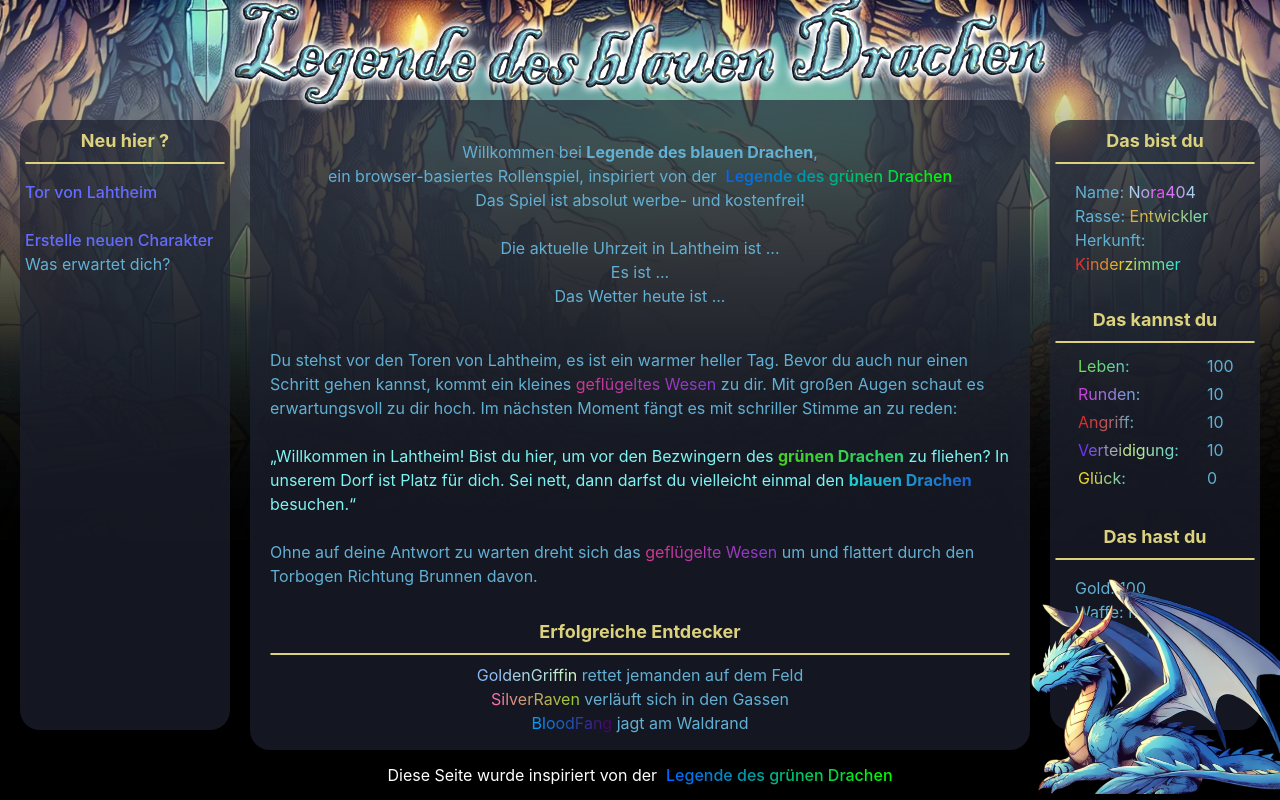
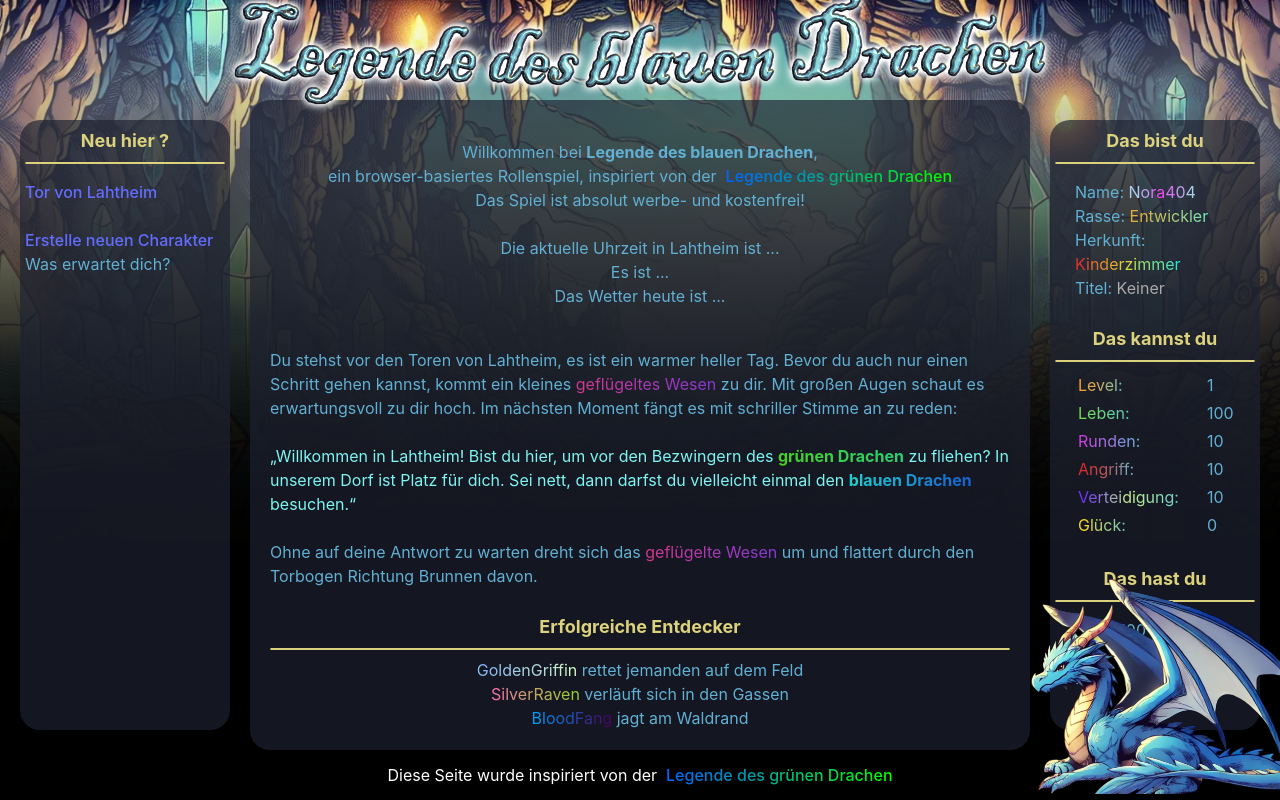
Before and after one commit to Nora404/blauerDrache, a React (Vite) app: page / in a window 1280 px wide. Built offline with nearby package versions, Linux system fonts and the light colour scheme.

Commit message:
player info

```diff
--- a/src/App.css
+++ b/src/App.css
@@ -147,7 +147,7 @@
 
 .text-left {
   text-align: left;
-  margin-bottom: 30px;
+  margin-bottom: 25px;
 }
 
 .max-width {
@@ -164,7 +164,7 @@ td {
 
 .table {
   padding-left: 20px;
-  margin-bottom: 30px;
+  margin-bottom: 25px;
 }
 
 hr {
--- a/src/charakter/YouAre.tsx
+++ b/src/charakter/YouAre.tsx
@@ -9,13 +9,16 @@ type YouAreProps = {
     raseColor?: string[],
     origin?: string;
     originColor?: string[],
+    titel?: string,
+    titelColor?: string[],
 };
 
 const YouAre: React.FC<YouAreProps> = (
-    { name = 'Nora404', rase = 'Entwickler', origin = 'Kinderzimmer',
+    { name = 'Nora404', rase = 'Entwickler', origin = 'Kinderzimmer', titel = "Keiner",
         nameColor = ['#abcdef', '#EE48F2', '#abcdef'],
         raseColor = ['#E3AD3C', '#78E3B4'],
-        originColor = ['#E33030', '#E3D82F', '#2EE3D3', '#5B2EE3']
+        originColor = ['#E33030', '#E3D82F', '#2EE3D3', '#5B2EE3'],
+        titelColor = ['#aaaaaa'],
     }
 ) => {
 
@@ -26,6 +29,7 @@ const YouAre: React.FC<YouAreProps> = (
                 Name: <GradientText colors={nameColor}>{name}</GradientText><br />
                 Rasse: <GradientText colors={raseColor}>{rase}</GradientText><br />
                 Herkunft: <GradientText colors={originColor}>{origin}</GradientText><br />
+                Titel: <GradientText colors={titelColor}>{titel}</GradientText><br />
             </p>
         </div>
     );
--- a/src/charakter/YouCan.tsx
+++ b/src/charakter/YouCan.tsx
@@ -3,6 +3,7 @@ import Header from '../layout/Header';
 import { GradientText } from '../utility/GradientText';
 
 type YouCanProps = {
+    level?: number;
     life?: number;
     rounds?: number;
     attack?: number;
@@ -11,7 +12,7 @@ type YouCanProps = {
 };
 
 const YouCan: React.FC<YouCanProps> = (
-    { life = 100, rounds = 10, attack = 10, defense = 10, luck = 0 }
+    { level = 1, life = 100, rounds = 10, attack = 10, defense = 10, luck = 0 }
 ) => {
 
     return (
@@ -19,6 +20,8 @@ const YouCan: React.FC<YouCanProps> = (
             <Header>Das kannst du</Header>
             <table className='table'>
                 <tr>
+                    <td width={125}><GradientText colors={['#F7A131', '#57C6DD']}>Level: </GradientText></td><td>{level}</td>
+                </tr><tr>
                     <td width={125}><GradientText colors={['#74dd4f', '#57C6DD']}>Leben: </GradientText></td><td>{life}</td>
                 </tr><tr>
                     <td><GradientText colors={['#C742DD', '#57C6DD']}>Runden: </GradientText></td><td>{rounds}</td>
```
